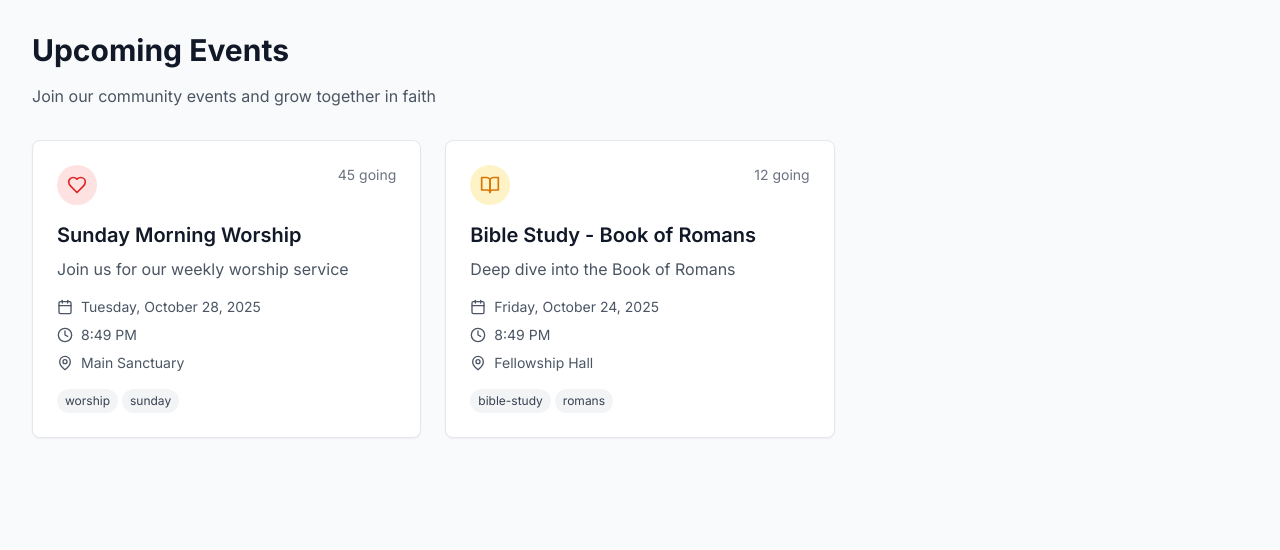
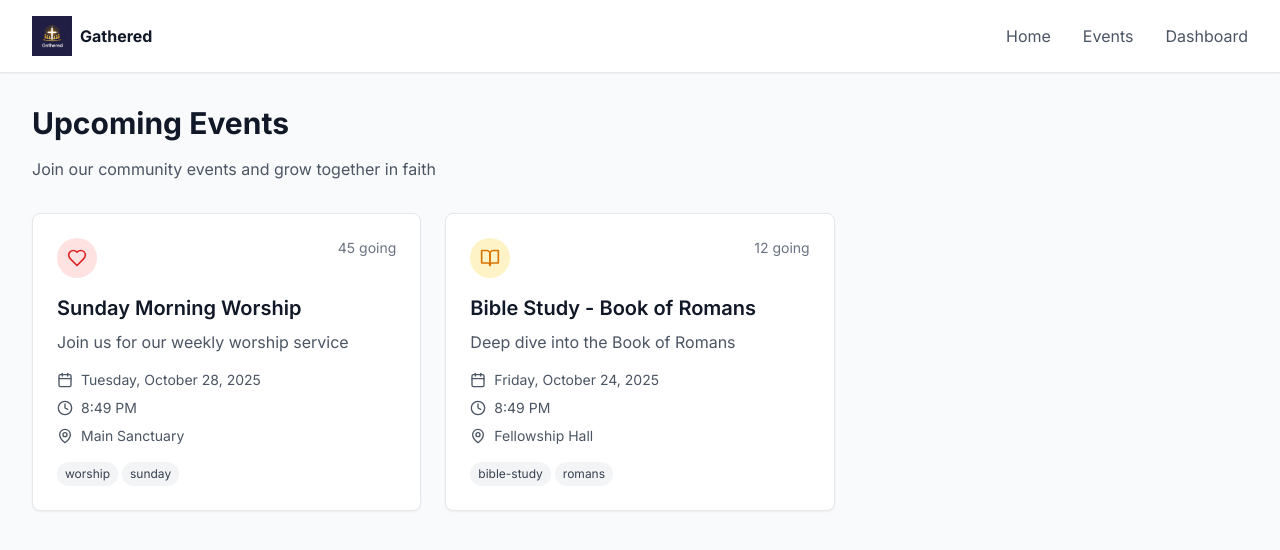
Before and after one commit to eyinjusalako1/gourd, a Next.js app: page /events in a window 1280 px wide. Shown: the top 550 px of the page. Built offline with nearby package versions, Linux system fonts and the light colour scheme; no server answers.

Commit message:
Fix dashboard blank screen and add navigation header

```diff
--- a/src/app/dashboard/page.tsx
+++ b/src/app/dashboard/page.tsx
@@ -4,6 +4,7 @@ import { useAuth } from '@/lib/auth-context'
 import { useRouter } from 'next/navigation'
 import { useEffect } from 'react'
 import { Heart, Users, BookOpen, Calendar, Settings, LogOut } from 'lucide-react'
+import { Navigation } from '@/components/Navigation'
 
 // Force dynamic rendering
 export const dynamic = 'force-dynamic'
@@ -60,6 +61,7 @@ export default function DashboardPage() {
 
   return (
     <div className="min-h-screen bg-gray-50 dark:bg-gray-900">
+      <Navigation />
       {/* Header */}
       <div className="bg-white dark:bg-gray-800 shadow-sm border-b border-gray-200 dark:border-gray-700">
         <div className="max-w-7xl mx-auto px-4 sm:px-6 lg:px-8">
--- a/src/app/events/[id]/page.tsx
+++ b/src/app/events/[id]/page.tsx
@@ -5,6 +5,7 @@ import { useAuth } from '@/lib/auth-context'
 import { useRouter } from 'next/navigation'
 import { EventService } from '@/lib/event-service'
 import type { Event, EventRSVP } from '@/types'
+import { Navigation } from '@/components/Navigation'
 import {
   ArrowLeft,
   MapPin,
--- a/src/app/events/page.tsx
+++ b/src/app/events/page.tsx
@@ -4,6 +4,7 @@ import React, { useState, useEffect } from 'react'
 import Link from 'next/link'
 import { EventService } from '@/lib/event-service'
 import type { Event } from '@/types'
+import { Navigation } from '@/components/Navigation'
 import {
   Calendar,
   MapPin,
@@ -99,6 +100,7 @@ export default function EventsPage() {
 
   return (
     <div className="min-h-screen bg-gray-50 dark:bg-gray-900">
+      <Navigation />
       <div className="max-w-7xl mx-auto px-4 sm:px-6 lg:px-8 py-8">
         <div className="mb-8">
           <h1 className="text-3xl font-bold text-gray-900 dark:text-white mb-4">
--- /dev/null
+++ b/src/components/Navigation.tsx
@@ -0,0 +1,53 @@
+'use client'
+
+import Link from 'next/link'
+import { useRouter } from 'next/navigation'
+import { Logo } from '@/components/Logo'
+
+export function Navigation() {
+  const router = useRouter()
+
+  return (
+    <nav className="bg-white dark:bg-gray-800 shadow-sm border-b border-gray-200 dark:border-gray-700">
+      <div className="max-w-7xl mx-auto px-4 sm:px-6 lg:px-8">
+        <div className="flex justify-between items-center py-4">
+          {/* Logo */}
+          <Link href="/" className="flex items-center">
+            <Logo size="md" />
+          </Link>
+
+          {/* Navigation Links */}
+          <div className="hidden md:flex items-center space-x-8">
+            <Link
+              href="/"
+              className="text-gray-600 dark:text-gray-400 hover:text-gray-900 dark:hover:text-white transition-colors"
+            >
+              Home
+            </Link>
+            <Link
+              href="/events"
+              className="text-gray-600 dark:text-gray-400 hover:text-gray-900 dark:hover:text-white transition-colors"
+            >
+              Events
+            </Link>
+            <Link
+              href="/dashboard"
+              className="text-gray-600 dark:text-gray-400 hover:text-gray-900 dark:hover:text-white transition-colors"
+            >
+              Dashboard
+            </Link>
+          </div>
+
+          {/* Mobile Menu Button */}
+          <div className="md:hidden">
+            <button className="text-gray-600 dark:text-gray-400 hover:text-gray-900 dark:hover:text-white">
+              <svg className="w-6 h-6" fill="none" stroke="currentColor" viewBox="0 0 24 24">
+                <path strokeLinecap="round" strokeLinejoin="round" strokeWidth={2} d="M4 6h16M4 12h16M4 18h16" />
+              </svg>
+            </button>
+          </div>
+        </div>
+      </div>
+    </nav>
+  )
+}
```
